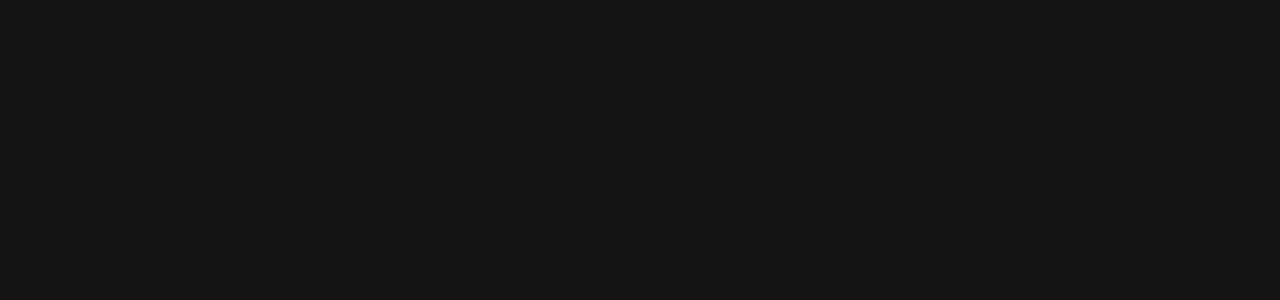
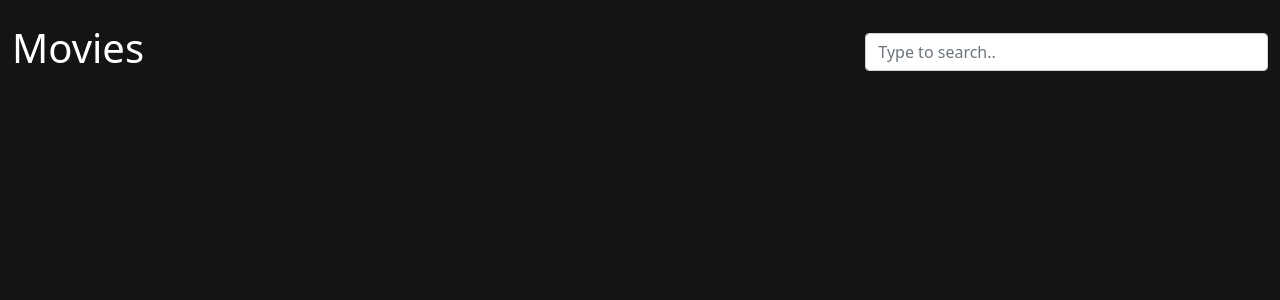
Before and after one commit to jburger69/movie-app, a React (Create React App) app: page / in a window 1280 px wide. Shown: the top 300 px of the page. Built offline with nearby package versions, Linux system fonts and the light colour scheme.

Commit message:
Import movie header and search bar component

```diff
--- a/src/App.js
+++ b/src/App.js
@@ -2,10 +2,13 @@
 import 'bootstrap/dist/css/bootstrap.min.css';
 import './App.css';
 import MovieList from './components/MovieList';
+import MovielistHeader from './components/MovielistHeader';
+import SearchBox from './components/SearchBox';
 
 function App() {
 
   const [movies, setMovies] = useState([]);
+  const [searchValue, setSearchValue] = useState('');
 
 
 
@@ -13,6 +16,10 @@
   return (
     <div className="App">
       <div className="container-fluid movie-app">
+        <div className='row d-flex align-items-center md-4 mt-4'>
+          <MovielistHeader heading="Movies"/>
+          <SearchBox searchValue={searchValue} setSearchValue={setSearchValue}/>
+        </div>
         <div className="row">
           <MovieList movies={movies}/>
         </div>
```
